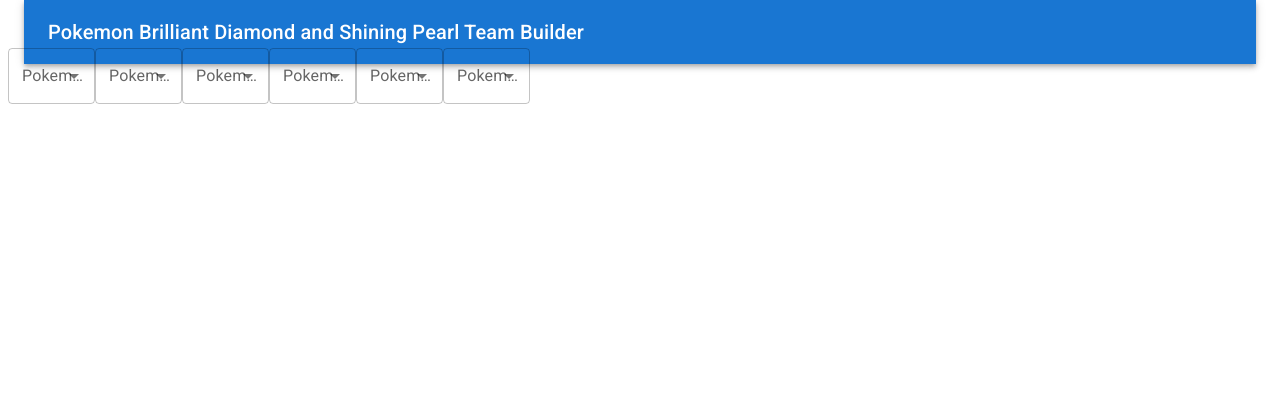
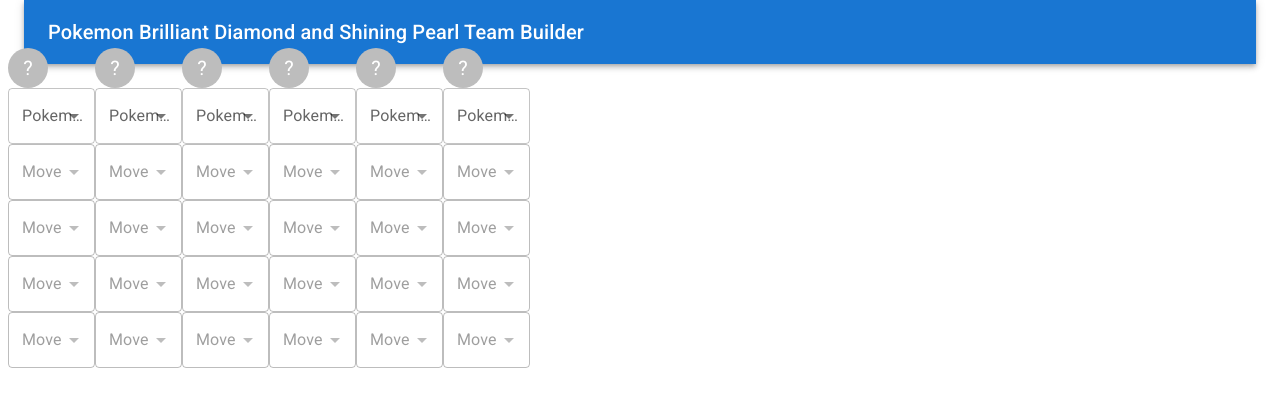
Before and after one commit to yaylinda/pokemon-team-builder, a React (Create React App) app: page / in a window 1280 px wide. Shown: the top 406 px of the page. Built offline with nearby package versions, Linux system fonts and the light colour scheme.

Commit message:
hooked up pokemon and moves selection

```diff
--- a/src/pokemonInputSection/OnePokemonInput.tsx
+++ b/src/pokemonInputSection/OnePokemonInput.tsx
@@ -1,5 +1,5 @@
 import Autocomplete from '@mui/material/Autocomplete';
-import Stack from '@mui/material/Stack';
+import Avatar from '@mui/material/Avatar';
 import TextField from '@mui/material/TextField';
 import Box from '@mui/system/Box';
 import { produce } from 'immer';
@@ -7,24 +7,32 @@
 import pokemonData from '../pokemonData';
 import { Pokemon, PokemonMove } from '../types';
 import { SERIBII_BASE_URL } from '../util';
-import OnePokemonMoveInput from './OnePokemonMoveInput';
 
 const NUM_ALLOWED_MOVES = 4;
 
-export interface OnePokemonInput {
+export interface OnePokemonInputProps {
     index: number;
     selectedPokemon: Pokemon | null;
-    onChange: (index: number, pokemon: Pokemon) => void;
+    onChangeSelectedPokemon: (index: number, pokemon: Pokemon | null) => void;
 }
 
-function OnePokemonInput({ index, selectedPokemon, onChange }: OnePokemonInput) {
+function OnePokemonInput({ index, selectedPokemon, onChangeSelectedPokemon }: OnePokemonInputProps) {
 
     const [selectedMoves, setSelectedMoves] = useState<(PokemonMove | null)[]>([null, null, null, null]);
 
     const onChangeSelectedMove = (index: number, move: PokemonMove | null) => {
         setSelectedMoves(produce(selectedMoves, (draft) => {
-            selectedMoves[index] = move;
+            draft[index] = move;
         }));
+    }
+
+    const renderSelectedPokemon = () => {
+        return selectedPokemon ?
+            <Avatar
+                alt={selectedPokemon.name}
+                src={`${SERIBII_BASE_URL}${selectedPokemon.image_src}`}
+            /> :
+            <Avatar>?</Avatar>
     }
 
     const renderSelectPokemonInput = () => {
@@ -45,30 +53,34 @@
                     </Box>
                 )}
                 renderInput={(params) => <TextField {...params} label="Pokemon" />}
+                onChange={(event, value) => onChangeSelectedPokemon(index, value)}
             />
         );
     }
 
     const renderSelectPokemonMoves = () => {
-        Array.from(Array(NUM_ALLOWED_MOVES))
-            .map((_, index) => {
-                if (selectedPokemon === null) {
-                    return null;
-                }
-
-                return (
-                    <OnePokemonMoveInput
-                        index={index}
-                        value={selectedMoves[index]}
-                        moveOptions={selectedPokemon.moves}
-                        onChange={onChangeSelectedMove}
-                    />
-                );
-            })
+        return (
+            Array.from(Array(NUM_ALLOWED_MOVES)).map((_, move_index) =>
+                <Autocomplete
+                    key={`pokemon_${index}_move_${move_index}`}
+                    disabled={!selectedPokemon}
+                    autoHighlight
+                    options={selectedPokemon?.moves || []}
+                    getOptionLabel={(option) => option.name}
+                    renderOption={(props, option) => (
+                        <Box component="li" sx={{ '& > img': { mr: 2, flexShrink: 0 } }} {...props}>
+                            {option.name}
+                        </Box>
+                    )}
+                    renderInput={(params) => <TextField {...params} label="Move" />}
+                    onChange={(event, value) => onChangeSelectedMove(move_index, value)}
+                />)
+        );
     }
 
     return (
         <div>
+            {renderSelectedPokemon()}
             {renderSelectPokemonInput()}
             {renderSelectPokemonMoves()}
         </div>
--- a/src/pokemonInputSection/OnePokemonMoveInput.tsx
+++ /dev/null
@@ -1,30 +0,0 @@
-import Autocomplete from '@mui/material/Autocomplete';
-import Box from '@mui/material/Box';
-import TextField from '@mui/material/TextField';
-import React, { useState } from 'react';
-import { PokemonMove } from '../types';
-
-export interface OnePokemonMoveInput {
-    index: number,
-    value: PokemonMove | null
-    moveOptions: PokemonMove[],
-    onChange: (index: number, value: PokemonMove | null) => void,
-}
-
-function OnePokemonMoveInput({ index, value, moveOptions, onChange}: OnePokemonMoveInput) {
-    return (
-        <Autocomplete
-                autoHighlight
-                options={moveOptions}
-                getOptionLabel={(option) => option.name}
-                renderOption={(props, option) => (
-                    <Box component="li" sx={{ '& > img': { mr: 2, flexShrink: 0 } }} {...props}>
-                      {option.name}
-                    </Box>
-                  )}
-                renderInput={(params) => <TextField {...params} label="Move" />}
-            />
-    );
-}
-
-export default OnePokemonMoveInput;
--- a/src/pokemonInputSection/PokemonInputSection.tsx
+++ b/src/pokemonInputSection/PokemonInputSection.tsx
@@ -1,5 +1,3 @@
-import Box from '@mui/material/Box';
-import Container from '@mui/material/Container';
 import Grid from '@mui/material/Grid';
 import { produce } from 'immer';
 import React, { useState } from 'react';
@@ -12,7 +10,7 @@
 
     const [pokemonTeamData, setPokemonTeamData] = useState<(Pokemon | null)[]>([null, null, null, null, null, null]);
 
-    const onChangeSelectedPokemon = (index: number, pokemon: Pokemon) => {
+    const onChangeSelectedPokemon = (index: number, pokemon: Pokemon | null) => {
         setPokemonTeamData(produce(pokemonTeamData, (draft) => {
             draft[index] = pokemon;
         }));
@@ -21,14 +19,13 @@
     return (
         <Grid container spacing={2}>
             {
-                Array.from(Array(POKEMON_TEAM_SIZE))
-                    .map((_, index) =>
-                        <OnePokemonInput
-                            index={index}
-                            selectedPokemon={pokemonTeamData[index]}
-                            onChange={onChangeSelectedPokemon}
-                        />)
-
+                Array.from(Array(POKEMON_TEAM_SIZE)).map((_, index) =>
+                    <OnePokemonInput
+                        key={`pokemon_${index}`}
+                        index={index}
+                        selectedPokemon={pokemonTeamData[index]}
+                        onChangeSelectedPokemon={onChangeSelectedPokemon}
+                    />)
             }
         </Grid>
     );
```
